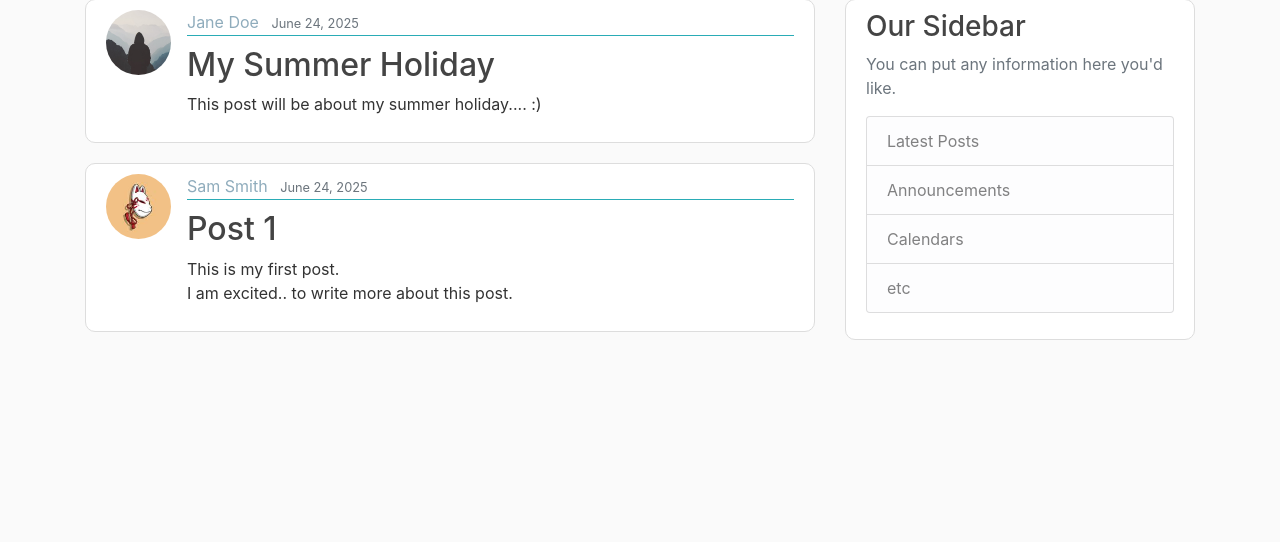
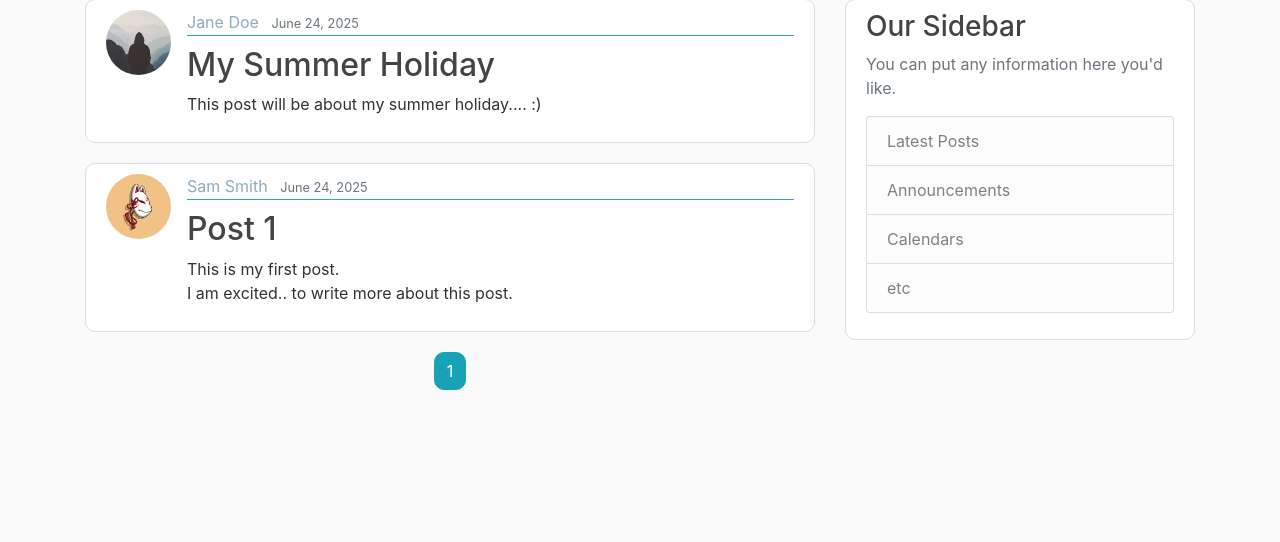
Before and after one commit to nurdinaffandidev/Blog_Flask, a Flask app: page / in a window 1280 px wide. Shown: the part 81-623 px from the top of the page. Run offline with Flask 3, Linux system fonts and the light colour scheme; data comes from the database, SQL or seed files in the repository; some libraries are stand-ins or nearby versions.

Commit message:
feat[pagination]: add pagination to home page

```diff
--- a/flask_blog/templates/home.html
+++ b/flask_blog/templates/home.html
@@ -17,4 +17,19 @@
       </div>
     </article>
   {% endfor %}
+
+  <div class="d-flex justify-content-center flex-wrap">
+    {% for page_num in posts.iter_pages(left_edge=1, right_edge=1, left_current=1, right_current=2) %} <!-- adding limits to displayed pagination -->
+      {% if page_num %}
+        {% if posts.page == page_num %}
+          <a class="btn btn-info mb-4 mx-1" style="border-radius: 10px" href="{{ url_for('index', page=page_num)}}">{{ page_num }}</a>
+        {% else %}
+          <a class="btn btn-outline-info mb-4 mx-1" style="border-radius: 10px" href="{{ url_for('index', page=page_num)}}">{{ page_num }}</a>
+        {% endif %}
+      {% else %}
+        ...
+      {% endif %}
+    {% endfor %}
+  </div>
+
 {% endblock content %}
```
